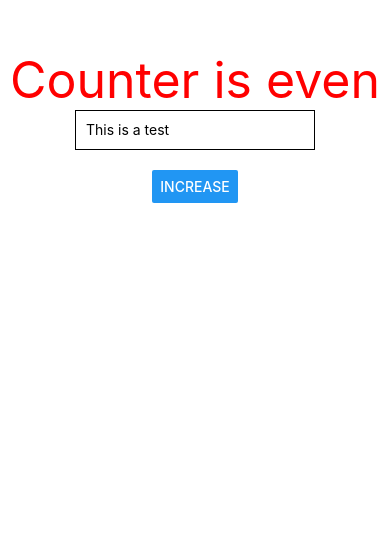
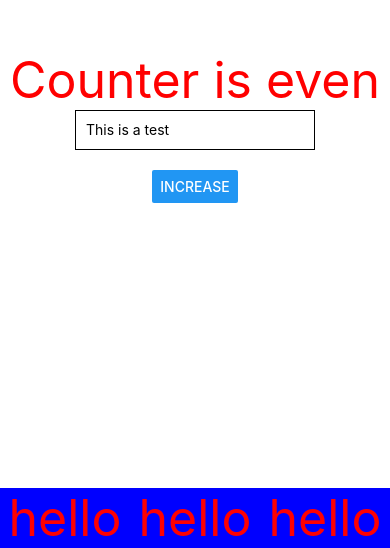
Before and after one commit to kervyntan/the-transporters, a React Native app in the folder the-transporters/: screen / in a window 390 px wide. Shown: the part 296-844 px from the top of the page. Built offline with nearby package versions, Linux system fonts and the light colour scheme.

Commit message:
Created beginning pages

```diff
--- a/the-transporters/package.json
+++ b/the-transporters/package.json
@@ -9,6 +9,8 @@
     "web": "expo start --web"
   },
   "dependencies": {
+    "@emotion/react": "^11.11.0",
+    "@emotion/styled": "^11.11.0",
     "@mui/icons-material": "^5.11.16",
     "expo": "~48.0.15",
     "expo-status-bar": "~1.4.4",
--- a/the-transporters/pages/Home.jsx
+++ b/the-transporters/pages/Home.jsx
@@ -1,5 +1,7 @@
 import { StatusBar } from 'expo-status-bar';
 import { StyleSheet, Text, View, TextInput, Button} from 'react-native';
+// import { DirectionsCarIcon } from '@mui/icons-material/DirectionsCar';
+import CameraIcon from "@mui/icons-material/Camera";
 import React, { useEffect } from 'react';
 import { useState } from 'react';
 
@@ -34,6 +36,21 @@ const Home = () => {
       <Text style={styles.welcome} onPress={onClickText} numberOfLines={1} ellipsizeMode="middle"> {dummyText} </Text>
       <TextInput style={styles.input} placeholder="This is a test" onChangeText={text => setTextInput(text)} value={textInput} />
       <Button style={styles.button} title="Increase" onPress={() => setCounter(counter + 1)}/>
+
+      <View style={styles.navigation}>
+        {/* <CameraIcon /> */}
+        <Text style={styles.welcome}>
+          hello
+        </Text>
+
+        <Text style={styles.welcome}>
+          hello
+        </Text>
+
+        <Text style={styles.welcome}>
+          hello
+        </Text>
+      </View>
     </View>
   );
 }
@@ -60,5 +77,15 @@ const styles = StyleSheet.create({
   },
   button: {
     marginTop : 10,
+  },
+  navigation: {
+    backgroundColor : "blue",
+    height : 60,
+    width: "100%",
+    position : "absolute",
+    bottom : 0,
+    flex : 1,
+    flexDirection: "row",
+    justifyContent : "space-around"
   }
 });
```
Also changed, not shown: the-transporters/pages/CarparkAvailability.jsx (added, +7 -0 lines), the-transporters/pages/PlatformCrowdDensity.jsx (added, +7 -0 lines), the-transporters/pages/PlatformCrowdForecast.jsx (added, +7 -0 lines), 1 other file (tests, documents, lock files or other folders).
